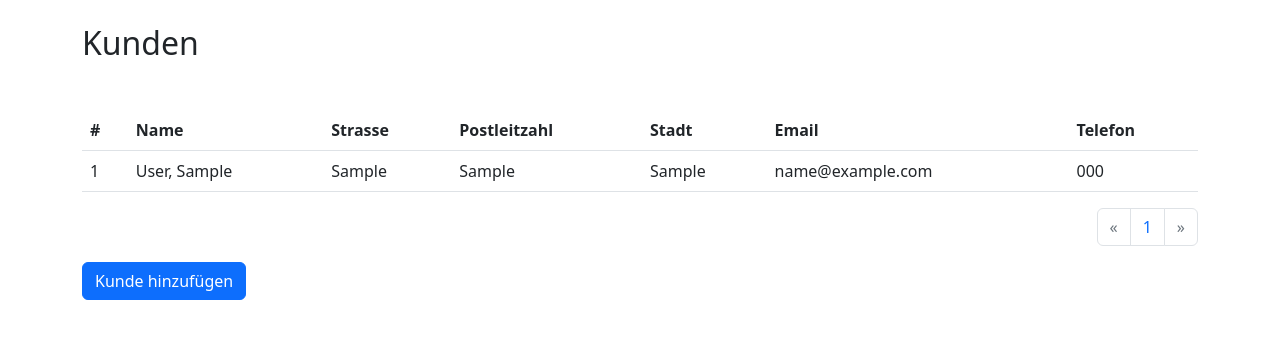
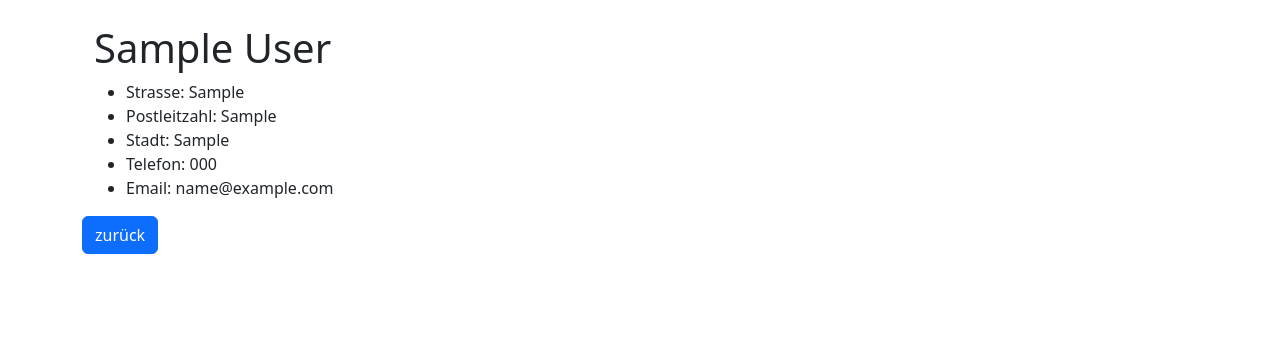
Before and after one commit to fzzybllz/racketservice2, a Flask app: page /customer/1 in a window 1280 px wide. Shown: the part 56-395 px from the top of the page. Run offline with Flask 2, Linux system fonts and the light colour scheme; tables that the repository leaves empty hold one stand-in row (values such as "Sample post").

Commit message:
detail pages added

```diff
--- a/app/templates/customer.html
+++ b/app/templates/customer.html
@@ -11,7 +11,7 @@
 
 <h2>Kunden</h2>
 
-  <table class="table mt-5">
+  <table class="table mt-5 table-hover">
     <thead>
         <tr>
             <th scope="col">#</th>
@@ -25,7 +25,7 @@
     </thead>
     <tbody>
       {% for customer in customers.items %}
-        <tr class="hoverclick" href="#">
+        <tr onclick="window.location='{{ url_for('customer_detail', customer_id=customer.id) }}';">
           <td> {{ loop.index + (customers.page-1) * customers.per_page }} </td>
           <td> {{ customer.lastname }}, {{ customer.firstname }} </td>
           <td> {{ customer.street }} </td>
--- /dev/null
+++ b/app/templates/customer_detail.html
@@ -0,0 +1,34 @@
+{% extends 'base.html' %}
+
+
+{% block content %}
+
+  <div class="container">
+    <h1 class="title">{{ customer.firstname }} {{ customer.lastname }} </h1>
+    <ul>
+      <li>
+        <span class="field-name">{{ form.street.label }}: </span>
+        <span class="field-value">{{ customer.street }}</span>
+      </li>
+      <li>
+        <span class="field-name">{{ form.plz.label }}:</span>
+        <span class="field-value">{{ customer.plz }}</span>
+      </li>
+      <li>
+        <span class="field-name">{{ form.city.label }}:</span>
+        <span class="field-value">{{ customer.city }}</span>
+      </li>
+      <li>
+        <span class="field-name">{{ form.phone.label }}:</span>
+        <span class="field-value">{{ customer.phone }}</span>
+      </li>
+      <li>
+        <span class="field-name">{{ form.email.label }}:</span>
+        <span class="field-value">{{ customer.email }}</span>
+      </li>
+    </ul>
+  </div>
+
+<a class="btn btn-primary" role="button" href="{{ url_for('customer') }}">zurück</a>
+
+{% endblock %}
--- a/app/templates/navbar.html
+++ b/app/templates/navbar.html
@@ -7,8 +7,8 @@
       <div class="collapse navbar-collapse">
         <div class="nav navbar-nav">
           <a class="nav-link active" aria-current="page" href="#">Aufträge</a>
-          <a class="nav-link active" aria-current="page" href="{{ url_for('customer', page=1) }}">Kunden</a>
-          <a class="nav-link active" aria-current="page" href="{{ url_for('racket', page=1) }}">Schläger</a>
+          <a class="nav-link active" aria-current="page" href="{{ url_for('customer') }}">Kunden</a>
+          <a class="nav-link active" aria-current="page" href="{{ url_for('racket') }}">Schläger</a>
           <a class="nav-link active" aria-current="page" href="{{ url_for('login') }}">Login</a>
           <a class="nav-link active" aria-current="page" href="{{ url_for('signup') }}">Signup</a>
         </div>
--- a/app/templates/racket.html
+++ b/app/templates/racket.html
@@ -11,7 +11,7 @@
 
 <h2>Schläger</h2>
 
-  <table class="table mt-5">
+  <table class="table mt-5 table-hover">
     <thead>
         <tr>
             <th scope="col">#</th>
@@ -26,7 +26,7 @@
     </thead>
     <tbody>
       {% for racket in rackets.items %}
-        <tr class="hoverclick" href="#">
+        <tr onclick="window.location='{{ url_for('racket_detail', racket_id=racket.id) }}';">
           <td> {{ loop.index + (rackets.page-1) * rackets.per_page }} </td>
           <td> {{ racket.manufacturer }}</td>
           <td> {{ racket.model }} </td>
--- a/app/views.py
+++ b/app/views.py
@@ -1,4 +1,4 @@
-from flask import render_template, flash
+from flask import render_template, flash, redirect, url_for, request
 from app import app, db
 from app.models import Customers, Rackets
 from app.forms import CustomerForm, RacketForm, SignupForm, LoginForm
@@ -7,9 +7,10 @@ from app.forms import CustomerForm, RacketForm, SignupForm, LoginForm
 def home():
     return render_template('home.html')
 
-@app.route('/customer/<int:page>', methods=['GET', 'POST'])
-def customer(page):
-    customers = Customers.query.order_by(Customers.id).paginate(per_page=10, page=page, error_out=True)
+@app.route('/customer', methods=['GET', 'POST'])
+def customer():
+    page = request.args.get('page', 1, type=int)
+    customers = Customers.query.order_by(Customers.id).paginate(per_page=app.config['POSTS_PER_PAGE'], page=page, error_out=True)
     form = CustomerForm()
     return render_template('customer.html',
                             customers = customers,
@@ -26,15 +27,36 @@ def add_customer():
             db.session.commit()
             form.firstname.data = form.lastname.data = form.street.data = form.plz.data = form.city.data = form.phone.data = form.email.data = ''
             flash("Kunde erfolgreich angelegt")
+            return redirect(url_for('customer'))
+        else:
+            flash("Kunde ist bereits angelegt")
     return render_template('customer_add.html',
                             form=form)
 
-@app.route('/racket/<int:page>', methods=['GET', 'POST'])
-def racket(page):
-    rackets = Rackets.query.order_by(Rackets.id).paginate(per_page=10, page=page, error_out=True)
+@app.route('/customer/<int:customer_id>')
+def customer_detail(customer_id):
+    customer = Customers.query.filter_by(id=customer_id).first_or_404()
+    form = CustomerForm()
+    return render_template('customer_detail.html',
+                            customer=customer,
+                            form=form)
+
+
+@app.route('/racket', methods=['GET', 'POST'])
+def racket():
+    page = request.args.get('page', 1, type=int)
+    rackets = Rackets.query.order_by(Rackets.id).paginate(per_page=app.config['POSTS_PER_PAGE'], page=page, error_out=True)
     form = RacketForm()
     return render_template('racket.html',
                             rackets = rackets,
+                            form=form)
+
+@app.route('/racket/<int:racket_id>')
+def racket_detail(racket_id):
+    racket = Rackets.query.filter_by(id=racket_id).first_or_404()
+    form = RacketForm()
+    return render_template('racket_detail.html',
+                            racket=racket,
                             form=form)
 
 @app.route('/racket/add', methods=['GET', 'POST'])
@@ -48,6 +70,9 @@ def add_racket():
             db.session.commit()
             form.manufacturer.data = form.model.data = form.template.data = form.skips_head.data = form.skips_tail.data = form.uid.data = form.note.data = ''
             flash("Schläger erfolgreich angelegt")
+            return redirect(url_for('racket'))
+        else:
+            flash("Schläger ist bereits angelegt")
     return render_template('racket_add.html',
                             form=form)
 
--- a/config.py
+++ b/config.py
@@ -5,3 +5,4 @@ class Config(object):
     #SQLALCHEMY_DATABASE_URI = 'sqlite:///dumme.db'
     SQLALCHEMY_DATABASE_URI = 'postgresql+psycopg2://devuser:7aVY2qgou5Dc@ds-server:5433/racketservice-dev'
     SQLALCHEMY_TRACK_MODIFICATIONS = False
+    POSTS_PER_PAGE = 5
```
Also changed, not shown: app/templates/racket_detail.html (added, +34 -0 lines).
